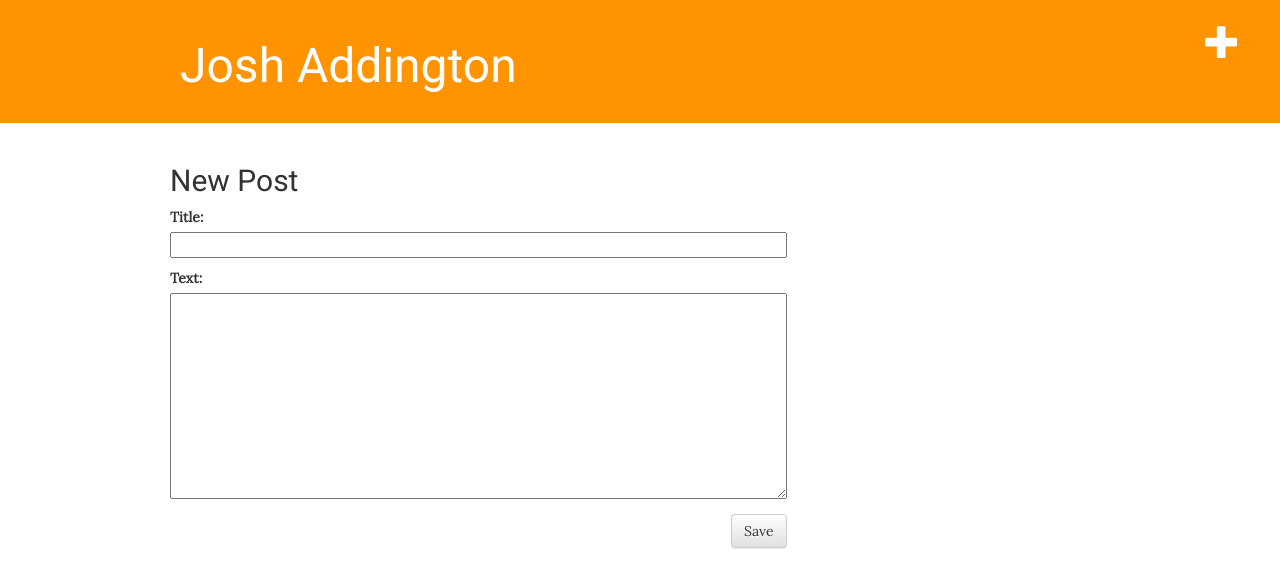
After one commit to Josh-Addington/django_blog, a Django app: page /post/new/ in a window 1280 px wide. The commit adds this page. Shown: the top 588 px of the page. Run offline with Django 3.2, Linux system fonts and the light colour scheme; some libraries are stand-ins or nearby versions.

Commit message:
add blog post form

```diff
--- /dev/null
+++ b/blogging/forms.py
@@ -0,0 +1,8 @@
+from django import forms
+from .models import Post
+
+class PostForm(forms.ModelForm):
+
+        class Meta:
+                model = Post
+                fields = ('title', 'text',)
--- a/blogging/models.py
+++ b/blogging/models.py
@@ -6,8 +6,13 @@ class Post(models.Model):
         author = models.ForeignKey('auth.User')
         title = models.CharField(max_length=200)
         text = models.TextField()
-        posted_date = models.DateTimeField(
+        created_date = models.DateTimeField(
                                            default=timezone.now)
+        published_date = models.DateTimeField(blank=True, null=True)
+
+        def publish(self):
+                self.published_date = timezone.now()
+                self.save()
 
         def __str__(self):
                 return self.title
--- a/blogging/templates/blog/base.html
+++ b/blogging/templates/blog/base.html
@@ -11,6 +11,7 @@
 </head>
 <body>
 <div class="page-header">
+        <a href="{% url 'blogging.views.post_new' %}" class='top-menu'><span class='glyphicon glyphicon-plus'></span></a>
         <h1><a href='/'>Josh Addington</a></h1>
 </div>
 <div class="content container">
--- /dev/null
+++ b/blogging/templates/blog/post_edit.html
@@ -0,0 +1,10 @@
+{% extends 'blog/base.html' %}
+
+{% block content %}
+        <h2>New Post</h2>
+        <form method="POST" class='post-form'>{% csrf_token %}
+                {{ form.as_p }}
+                <button type="submit" class='save btn btn-default'>Save</button>
+        </form>
+
+{% endblock %}
--- a/blogging/templates/blog/post_list.html
+++ b/blogging/templates/blog/post_list.html
@@ -4,10 +4,10 @@
         {% for post in posts %}
 
         <div class='post'>
+                <div class="date">
+                        {{ post.published_date }}
+                </div>
                 <h2><a href="{% url 'blogging.views.post_detail' pk=post.pk  %}">{{ post.title }}</a></h2>
-                <div class="date">
-                        {{ post.posted_date }}
-                </div>
                 <p>
                         {{ post.text|linebreaks }}
                 </p>
--- a/blogging/urls.py
+++ b/blogging/urls.py
@@ -4,4 +4,6 @@ from . import views
 urlpatterns = patterns('',
         url(r'^$', views.post_list),
         url(r'^post/(?P<pk>[0-9]+)/$' , views.post_detail),
+        url(r'^post/new/$', views.post_new, name='post_new'),
+        url(r'^post/(?P<pk>[0-9]+)/edit/$', views.post_edit, name='post_edit'),
 )
--- a/blogging/views.py
+++ b/blogging/views.py
@@ -1,11 +1,37 @@
-from django.shortcuts import render, get_object_or_404
+from django.shortcuts import render, get_object_or_404, redirect
 from django.utils import timezone
 from .models import Post
+from .forms import PostForm
 
 def post_list(request):
-        posts = Post.objects.filter(posted_date__lte=timezone.now()).order_by('posted_date')
+        posts = Post.objects.filter(published_date__lte=timezone.now()).order_by('published_date')
         return render(request, 'blog/post_list.html', {'posts': posts})
 
 def post_detail(request, pk):
         post = get_object_or_404(Post, pk=pk)
         return render(request, 'blog/post_detail.html', {'post': post})
+
+def post_new(request):
+        if request.method == "POST":
+                form = PostForm(request.POST)
+                if form.is_valid():
+                        post = form.save(commit=False)
+                        post.author = request.user
+                        post.save()
+                        return redirect('blogging.views.post_detail', pk=post.pk)
+        else:
+                form = PostForm()
+        return render(request, 'blog/post_edit.html', {'form': form})
+
+def post_edit(request, pk):
+        post = get_object_or_404(Post, pk=pk)
+        if request.method == "POST":
+                form = PostForm(request.POST, instance=post)
+                if form.is_valid():
+                        post = form.save(commit=False)
+                        post.author = request.user
+                        post.save()
+                        return redirect('blogging.views.post_detail', pk=post.pk)
+        else:
+                form = PostForm(instance=post)
+        return render(request, 'blog/post_edit.html', {'form': form})
--- a/static/css/blog.css
+++ b/static/css/blog.css
@@ -1,7 +1,5 @@
 body {
         font-family: 'Lora', serif;
-        max-width: 970px;
-        margin: 0 auto;
 }
 
 h1 a, h2 a {
@@ -18,10 +16,12 @@ h1 a, h2 a {
         color: #ffffff;
         font-size: 36pt;
         text-decoration: none;
+        padding-left: 70px;
 }
 
 .content {
-        margin-left: 40px;
+        max-width: 970px;
+        margin: 0 auto;
 }
 
 h1, h2, h3, h4 {
```
Also changed, not shown: blogging/templates/blog/post_detail.html (+5 -2 lines), blogging/migrations/0002_auto_20150225_1819.py (added).
